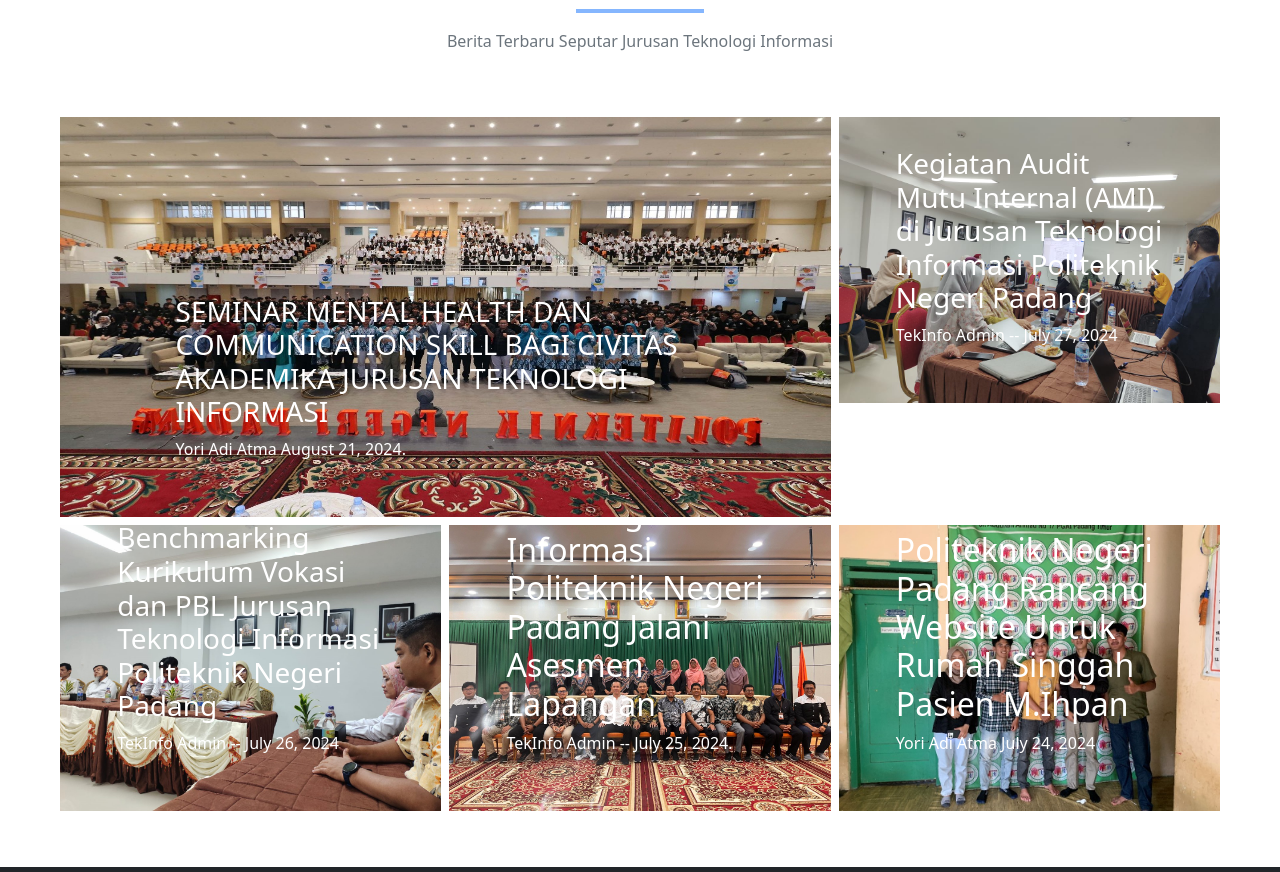
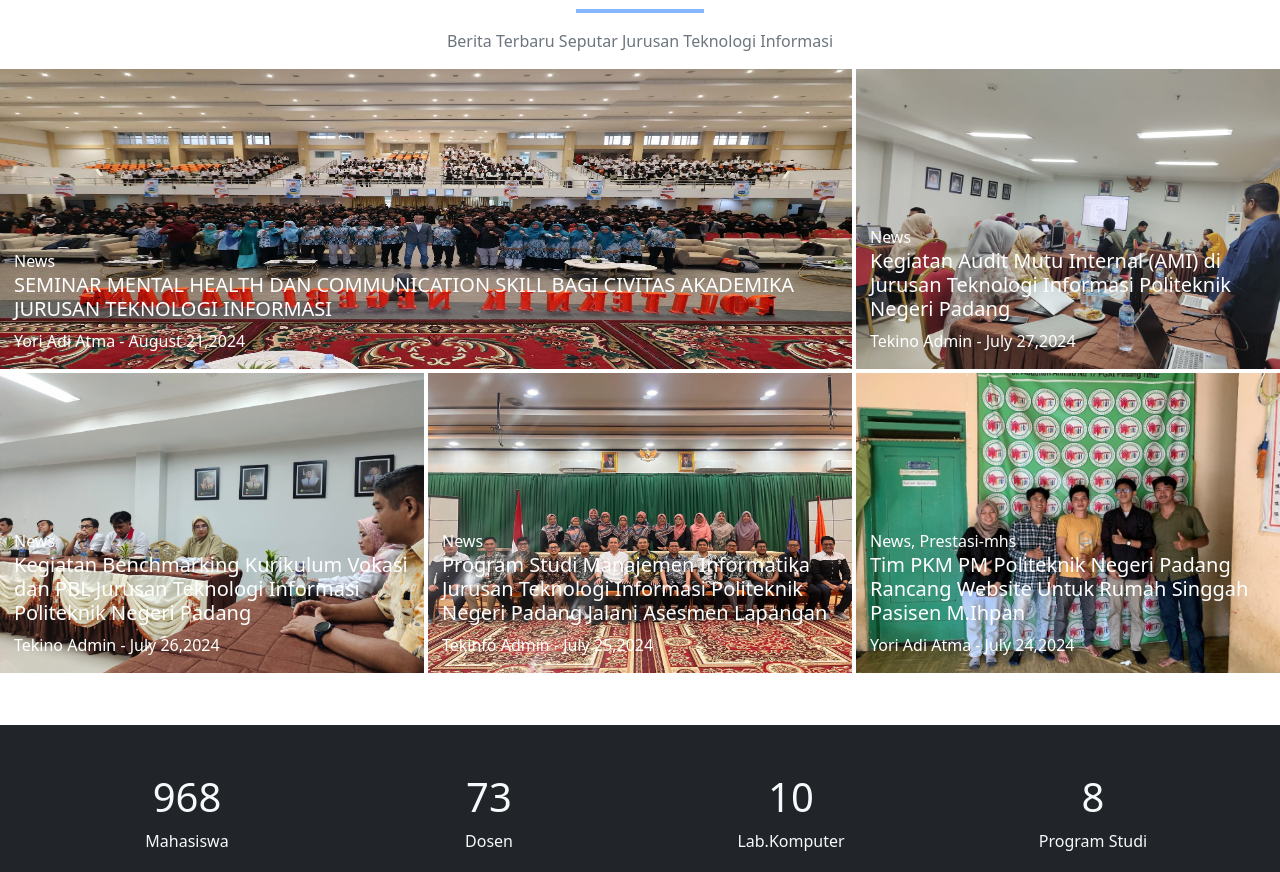
Before and after one commit to Dafa-Aziul/Dafa-Aziul.github.io, a plain HTML site: page index.html in a window 1280 px wide. Shown: the part 2320-3192 px from the top of the page. Drawn offline with nearby package versions, Linux system fonts and the light colour scheme.

Commit message:
Update index.html

```diff
--- a/index.html
+++ b/index.html
@@ -234,92 +234,52 @@
           " width="10%" >
     <p class="text-center mt-3 text-secondary">Berita Terbaru Seputar Jurusan Teknologi Informasi</p>
 
-  <div class="container-fluid">
-  <div class="p-5">
-      <div class="row justify-content-around g-2">
-        <div class="col-md-8 ">
-          <div id="carouselExample" class="carousel slide">
-            <div class="carousel-inner">
-              <div class="carousel-item active">
-                <img src="image/mental health.jpg" class="d-block img-fluid" style="width: 1200px; height: 400px;">
-                <div class="carousel-caption d-none d-md-block text-start">
-                  <h3>SEMINAR MENTAL HEALTH DAN COMMUNICATION SKILL BAGI CIVITAS AKADEMIKA JURUSAN TEKNOLOGI INFORMASI</h3>
-                  <p class="fs-6">Yori Adi Atma
-                    August 21, 2024.</p>
-                </div>
-              </div>
-            </div>
+  <div class="row g-1">
+        <div class="col-sm-8 my-1 position-relative">
+          <img src="image/mental health.jpg" class="d-block w-100" height="300" alt="">
+          <div class="card-img-overlay d-flex flex-column justify-content-end p-3">
+            <h7 class="text-white text-start font">News</h7>
+            <h5 class="text-white text-start">SEMINAR MENTAL HEALTH DAN COMMUNICATION SKILL BAGI CIVITAS AKADEMIKA <br> JURUSAN TEKNOLOGI INFORMASI</h5>
+            <h7 class="text-white text-start font">Yori Adi Atma - August 21,2024</h7>
           </div>
         </div>
-        <div class="col-md-4">
-          <div id="carouselExample" class="carousel slide">
-            <div class="carousel-inner">
-              <div class="carousel-item active">
-                <img src="image/kegiatan audit.jpg" class="img-fluid custom-image" alt="...">
-                <div class="carousel-caption d-none d-md-block text-start">
-                  <h3 >Kegiatan Audit Mutu Internal (AMI) di Jurusan Teknologi Informasi Politeknik Negeri Padang</h3>
-                  <p class="fs-6" >TekInfo Admin --
-                    July 27, 2024</p>
-                </div>
-
-              </div>
-            </div>
+        <div class="col-sm-4 my-1 position-relative">
+          <img src="image/kegiatan audit.jpg" class="d-block w-100" height="300" alt="">
+          <div class="card-img-overlay d-flex flex-column justify-content-end p-3">
+            <h7 class="text-white text-start font">News</h7>
+            <h5 class="text-white text-start">Kegiatan Audit Mutu Internal (AMI) di Jurusan Teknologi Informasi Politeknik Negeri Padang</h5>
+            <h7 class="text-white text-start font">Tekino Admin - July 27,2024</h7>
           </div>
         </div>
       </div>
 
-      <div class="row justify-content-around g-2 py-2">
-        <div class="col-md-4">
-          <div id="carouselExample" class="carousel slide">
-            <div class="carousel-inner">
-              <div class="carousel-item active">
-                <img src="image/kurikulum vokasi.jpg" class="d-block w-100" alt="...">
-                <div class="carousel-caption d-none d-md-block text-start">
-                  <h3>Kegiatan Benchmarking Kurikulum Vokasi dan PBL Jurusan Teknologi Informasi Politeknik Negeri Padang</h3>
-                  <p class="fs-6">TekInfo Admin --
-                    July 26, 2024</p>
-                </div>
-
-              </div>
-            </div>
+      <div class="row g-1 mb-5">
+        <div class="col-sm position-relative my-1">
+          <img src="image/kurikulum vokasi.jpg" class="d-block w-100" height="300" alt="">
+          <div class="card-img-overlay d-flex flex-column justify-content-end p-3">
+            <h7 class="text-white text-start font">News</h7>
+            <h5 class="text-white text-start">Kegiatan Benchmarking Kurikulum Vokasi dan PBL Jurusan Teknologi Informasi Politeknik Negeri Padang</h5>
+            <h7 class="text-white text-start font">Tekino Admin - July 26,2024</h7>
           </div>
         </div>
-
-        <div class="col-md-4">
-          <div id="carouselExample" class="carousel slide">
-            <div class="carousel-inner">
-              <div class="carousel-item active">
-                <img src="image/jurusan MI.jpg" class="d-block w-100" alt="...">
-                <div class="carousel-caption d-none d-md-block text-start">
-                  <h2>Program Studi Manajemen Informatika Jurusan Teknologi Informasi Politeknik Negeri Padang Jalani Asesmen Lapangan</h2>
-                  <p class="fs-6">TekInfo Admin --
-                    July 25, 2024.</p>
-                </div>
-
-              </div>
-            </div>
+        <div class="col-sm position-relative my-1">
+          <img src="image/jurusan MI.jpg" class="d-block w-100" height="300" alt="">
+          <div class="card-img-overlay d-flex flex-column justify-content-end p-3">
+            <h7 class="text-white text-start font">News</h7>
+            <h5 class="text-white text-start">Program Studi Manajemen Informatika Jurusan Teknologi Informasi Politeknik Negeri Padang Jalani Asesmen Lapangan</h5>
+            <h7 class="text-white text-start font">Tekinfo Admin - July 25,2024</h7>
           </div>
         </div>
-        <div class="col-md-4">
-          <div id="carouselExample" class="carousel slide">
-            <div class="carousel-inner">
-              <div class="carousel-item active">
-                <img src="image/tim pkm.jpg" class="d-block w-100" alt="...">
-                <div class="carousel-caption d-none d-md-block text-start">
-                  <h2>Tim PKM PM Politeknik Negeri Padang Rancang Website Untuk Rumah Singgah Pasien M.Ihpan</h5>
-                  <p class="fs-6">Yori Adi Atma
-                    July 24, 2024</p>
-                </div>
-
-              </div>
-            </div>
+        <div class="col-sm position-relative my-1">
+          <img src="image/tim pkm.jpg" class="d-block w-100" height="300" alt="">
+          <div class="card-img-overlay d-flex flex-column justify-content-end p-3">
+            <h7 class="text-white text-start font">News, Prestasi-mhs</h7>
+            <h5 class="text-white text-start">Tim PKM PM Politeknik Negeri Padang Rancang Website Untuk Rumah Singgah Pasisen M.Ihpan</h5>
+            <h7 class="text-white text-start font">Yori Adi Atma - July 24,2024</h7>
           </div>
-
         </div>
       </div>
     </div>
-  </div>
-
 
 
 
```
